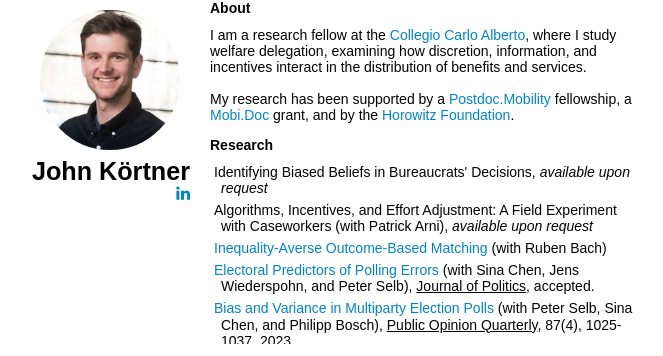
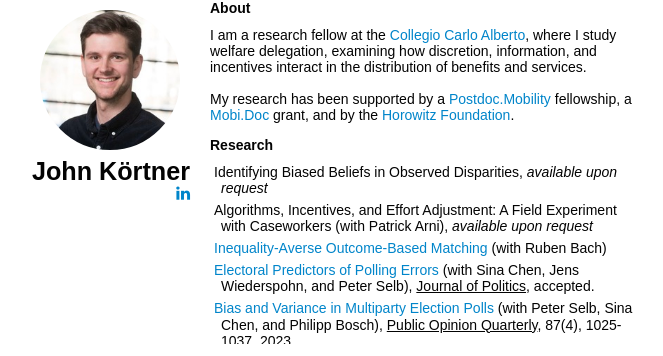
Before and after one commit to jkortner/jkortner.github.io, a Jekyll site: the page built from index.html, in a window 1280 px wide. Shown: the part 64-420 px from the top of the page, without its empty margins (318-981 px from the left). Built offline with Jekyll 4.4.1, drawn with Linux system fonts in a browser that asks for light colours; nearby versions of some CDN libraries; some web fonts are replaced; comment, search, counter and statistics services are not loaded; a style sheet for code colours, icons or effects is not loaded.

Commit message:
Update title

```diff
--- a/_includes/content.html
+++ b/_includes/content.html
@@ -28,7 +28,7 @@
 <p>
 <div class="research">
     <article>
-        Identifying Biased Beliefs in Bureaucrats' Decisions, <i>available upon request</i>
+        Identifying Biased Beliefs in Observed Disparities, <i>available upon request</i>
     </article>
     <article>
         Algorithms, Incentives, and Effort Adjustment: A Field Experiment with Caseworkers (with Patrick Arni), <i>available upon request</i>
```
Also changed, not shown: 1 other file.
